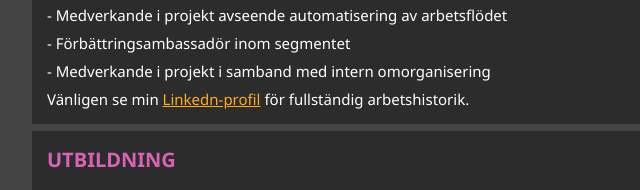
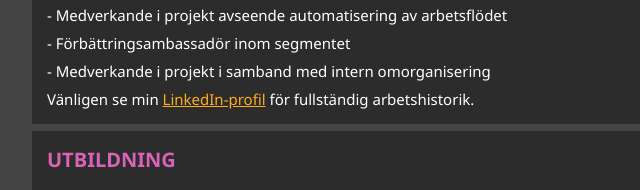
Before and after one commit to sannawiklund/Resume, a plain HTML site: page index.html in a window 1280 px wide. Shown: the part 961-1151 px from the top of the page, 118-758 px from the left. Drawn offline with Linux system fonts and the light colour scheme.

Commit message:
Corrected typo

```diff
--- a/index.html
+++ b/index.html
@@ -83,7 +83,7 @@
                         <li>- Medverkande i projekt i samband med intern omorganisering</li>
                     </ul>
                     </p>
-                    <p>Vänligen se min <a href="https://www.linkedin.com/in/sannawiklund/" id="linkedin-link">Linkedn-profil</a> för
+                    <p>Vänligen se min <a href="https://www.linkedin.com/in/sannawiklund/" id="linkedin-link">LinkedIn-profil</a> för
                         fullständig arbetshistorik.
                     </p>
                 </div>
```
